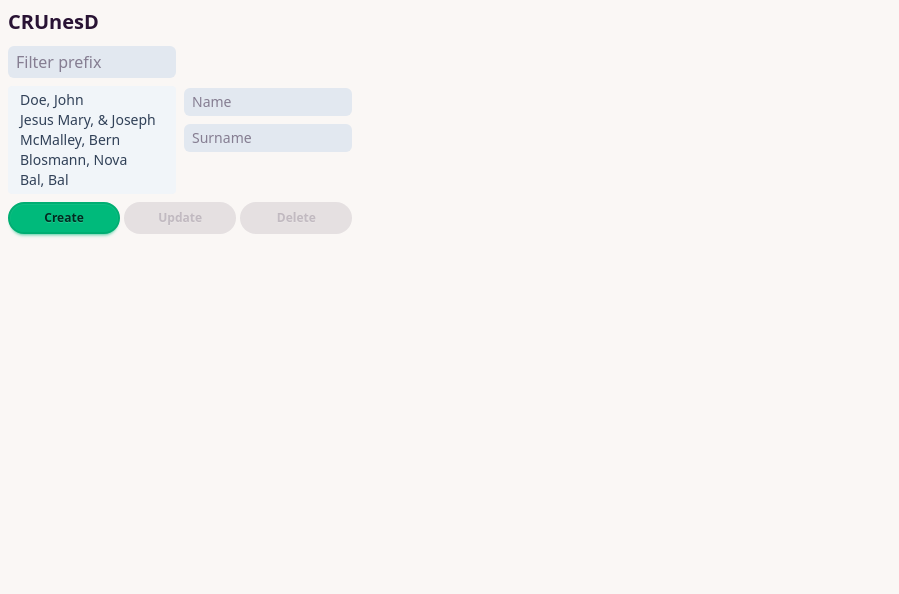
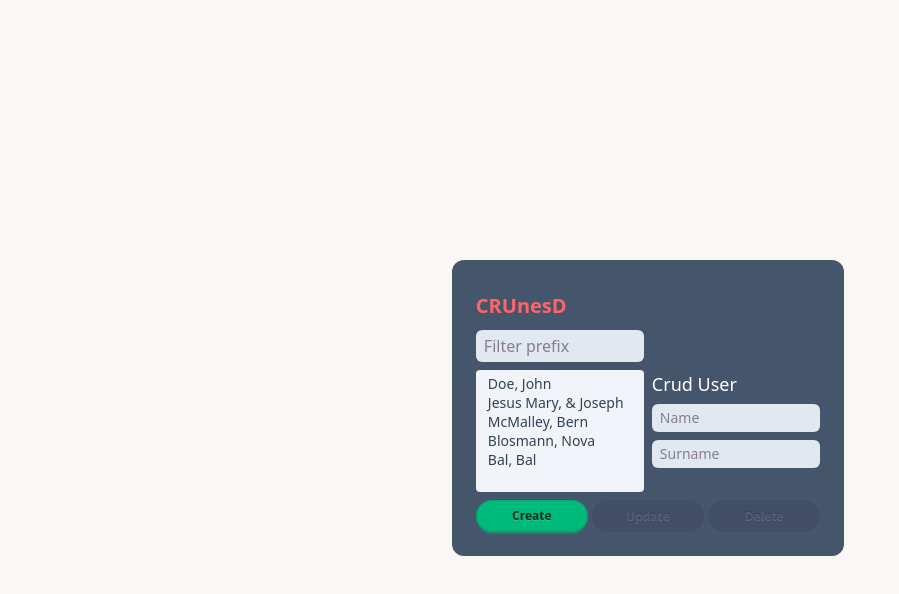
Before and after one commit to cassinius/svelte5-with-stores, a SvelteKit app: page /crud in a window 1280 px wide. Shown: the top 594 px of the page, without its empty margins (0-899 px from the left). Built offline with nearby package versions, Linux system fonts and the light colour scheme.

Commit message:
better selected user handling upon filtering

```diff
--- a/src/lib/runes/crud.svelte.ts
+++ b/src/lib/runes/crud.svelte.ts
@@ -12,17 +12,17 @@ export function createSvelteCrud() {
 		{ name: 'Bal', surname: 'Bal' }
 	]);
 
-	const newUser = $state<User>({ name: '', surname: '' });
+	let crudUser = $state<User>({ name: '', surname: '' });
 
 	const userEq = (a: User, b: User) => a?.name === b?.name && a?.surname === b?.surname;
 
-	const dupeUser = $derived<boolean>(users.filter((u) => userEq(u, newUser)).length > 0);
+	const dupeUser = $derived<boolean>(users.filter((u) => userEq(u, crudUser)).length > 0);
 
 	let selectedUser: User = $state(null!);
 
 	$effect(() => {
-		newUser.name = selectedUser?.name ?? '';
-		newUser.surname = selectedUser?.surname ?? '';
+		console.log('Selected user changed, updating crudUser');
+		crudUser = { ...selectedUser };
 	});
 
 	let searchVal = $state('');
@@ -33,51 +33,46 @@ export function createSvelteCrud() {
 		})
 	);
 
-	const selUserInFilter = $derived<boolean>(
-		filteredUsers.filter((u) => userEq(u, selectedUser)).length > 0
-	);
 	$effect(() => {
-		if (!selUserInFilter) {
+		if (filteredUsers.filter((u) => userEq(u, selectedUser)).length === 0) {
 			selectedUser = null!;
 		}
 	});
-	// $inspect({ selectedUser, newUser, dupeUser, selUserInFilter });
+	// $inspect({ selectedUser, crudUser, dupeUser });
 
 	function createUser() {
 		if (dupeUser) {
 			errMsg = 'User already exists';
 			return;
 		}
-		if (newUser.name === '' || newUser.surname === '') {
+		if (crudUser.name === '' || crudUser.surname === '') {
 			errMsg = 'Name and surname must be filled';
 			return;
 		}
-		if (newUser.name.length < 3 || newUser.surname.length < 3) {
+		if (crudUser.name.length < 3 || crudUser.surname.length < 3) {
 			errMsg = 'Name and surname must be at least 3 characters long';
 			return;
 		}
 
-		users.push({ ...newUser });
-		newUser.name = '';
-		newUser.surname = '';
+		users.push({ ...crudUser });
+		crudUser = { name: '', surname: '' };
 		successMsg = 'User created.';
-		errMsg = '';
+		errMsg = null;
 	}
 
 	function updateUser() {
 		if (selectedUser) {
-			if (newUser.name === '' || newUser.surname === '') {
+			if (crudUser.name === '' || crudUser.surname === '') {
 				errMsg = 'Name and surname must be filled';
 				return;
 			}
-			if (newUser.name.length < 3 || newUser.surname.length < 3) {
+			if (crudUser.name.length < 3 || crudUser.surname.length < 3) {
 				errMsg = 'Name and surname must be at least 3 characters long';
 				return;
 			}
-			selectedUser.name = newUser.name;
-			selectedUser.surname = newUser.surname;
+			selectedUser = { ...crudUser };
 			successMsg = 'User updated.';
-			errMsg = '';
+			errMsg = null;
 		}
 	}
 
@@ -86,20 +81,29 @@ export function createSvelteCrud() {
 			users.splice(users.indexOf(selectedUser), 1);
 			selectedUser = null!;
 			successMsg = 'User deleted.';
-			errMsg = '';
+			errMsg = null;
 		}
 	}
 
-	let successMsg = $state<string>(null!);
-	let errMsg = $state<string>(null!);
+	let successMsg = $state<string | null>(null);
+	let errMsg = $state<string | null>(null);
+	$effect(() => {
+		// console.log('start timeout to clear msgs');
+		if (successMsg || errMsg) {
+			setTimeout(() => {
+				successMsg = null;
+				errMsg = null;
+			}, 3000);
+		}
+	});
 
 	return {
 		// NOTE we expose the internal state only for testing...
 		// get users() {
 		// 	return users;
 		// },
-		get newUser() {
-			return newUser;
+		get crudUser() {
+			return crudUser;
 		},
 		get selectedUser() {
 			return selectedUser;
--- a/src/routes/crud/+page.svelte
+++ b/src/routes/crud/+page.svelte
@@ -1,37 +1,51 @@
 <script lang="ts">
+	import { fly, fade } from 'svelte/transition';
+
 	import { createSvelteCrud } from '$lib/runes/crud.svelte';
 
 	const crud = createSvelteCrud();
+
+	const textAreaSize = $derived(Math.min(Math.max(crud.filteredUsers.length + 1, 5), 7));
 </script>
 
-<h3>CRUnesD</h3>
+<div class="w-screen h-screen flex flex-col items-center justify-center">
+	<div class="crud-wrap p-6 bg-slate-600 rounded-xl">
+		<h3 class="text-red-400">CRUnesD</h3>
 
 		<input type="text" class="w-42 mb-2" bind:value={crud.searchVal} placeholder="Filter prefix" />
 
 		<div class="flex flex-row gap-2 items-start">
-	<div class="userlist w-42 p-1 text-sm bg-slate-100 text-slate-700 rounded">
+			<select
+				class="userlist w-42 p-1 text-sm bg-slate-100 text-slate-700 rounded"
+				bind:value={crud.selectedUser}
+				size={textAreaSize}
+			>
 				{#each crud.filteredUsers as user (`${user.name} ${user.surname}`)}
-			<!-- svelte-ignore a11y_click_events_have_key_events -->
-			<!-- svelte-ignore a11y_no_static_element_interactions -->
-			<div
+					<option
 						class="user flex flex-row gap-2 pl-2 text-right hover:cursor-pointer hover:text-white hover:bg-blue-600"
 						class:active={crud.selectedUser === user}
 						onclick={() => (crud.selectedUser = user)}
 					>
-				<div>{user.surname}, {user.name}</div>
-			</div>
+						{user.surname}, {user.name}
+					</option>
 				{/each}
-	</div>
+			</select>
 
-	<div class="flex flex-col gap-1 items-end text-sm">
+			<div class="flex flex-col gap-1 items-start text-sm">
+				<div class="text-lg text-white w-100% text-left">Crud User</div>
 				<div class="flex flex-row gap-2 items-center">
 					<!-- Name: -->
-			<input type="text" class="w-42" bind:value={crud.newUser.name} placeholder="Name" />
+					<input type="text" class="w-42" bind:value={crud.crudUser.name} placeholder="Name" />
 				</div>
 
 				<div class="flex flex-row gap-2 items-center">
 					<!-- Surname: -->
-			<input type="text" class="w-42" bind:value={crud.newUser.surname} placeholder="Surname" />
+					<input
+						type="text"
+						class="w-42"
+						bind:value={crud.crudUser.surname}
+						placeholder="Surname"
+					/>
 				</div>
 			</div>
 		</div>
@@ -43,22 +57,26 @@
 				disabled={!crud.selectedUser}
 				onclick={crud.updateUser}>Update</button
 			>
-	<button class="w-28 btn btn-error btn-sm" disabled={!crud.selectedUser} onclick={crud.deleteUser}
-		>Delete</button
+			<button
+				class="w-28 btn btn-error btn-sm"
+				disabled={!crud.selectedUser}
+				onclick={crud.deleteUser}>Delete</button
 			>
 		</div>
 
 		{#if crud.successMsg}
-	<div class="mt-2 text-green-400">
+			<div class="mt-2 text-green-400" in:fly={{ y: -100, duration: 300 }} out:fade>
 				{crud.successMsg}
 			</div>
 		{/if}
 
 		{#if crud.errMsg}
-	<div class="mt-2 text-red-400">
+			<div class="mt-2 text-red-400" in:fly={{ y: -100, duration: 300 }} out:fade>
 				{crud.errMsg}
 			</div>
 		{/if}
+	</div>
+</div>
 
 <style>
 	.user.active {
```
Also changed, not shown: 1 other file (tests, documents, lock files or other folders). Lines whose indentation alone changed are shown as unchanged.
